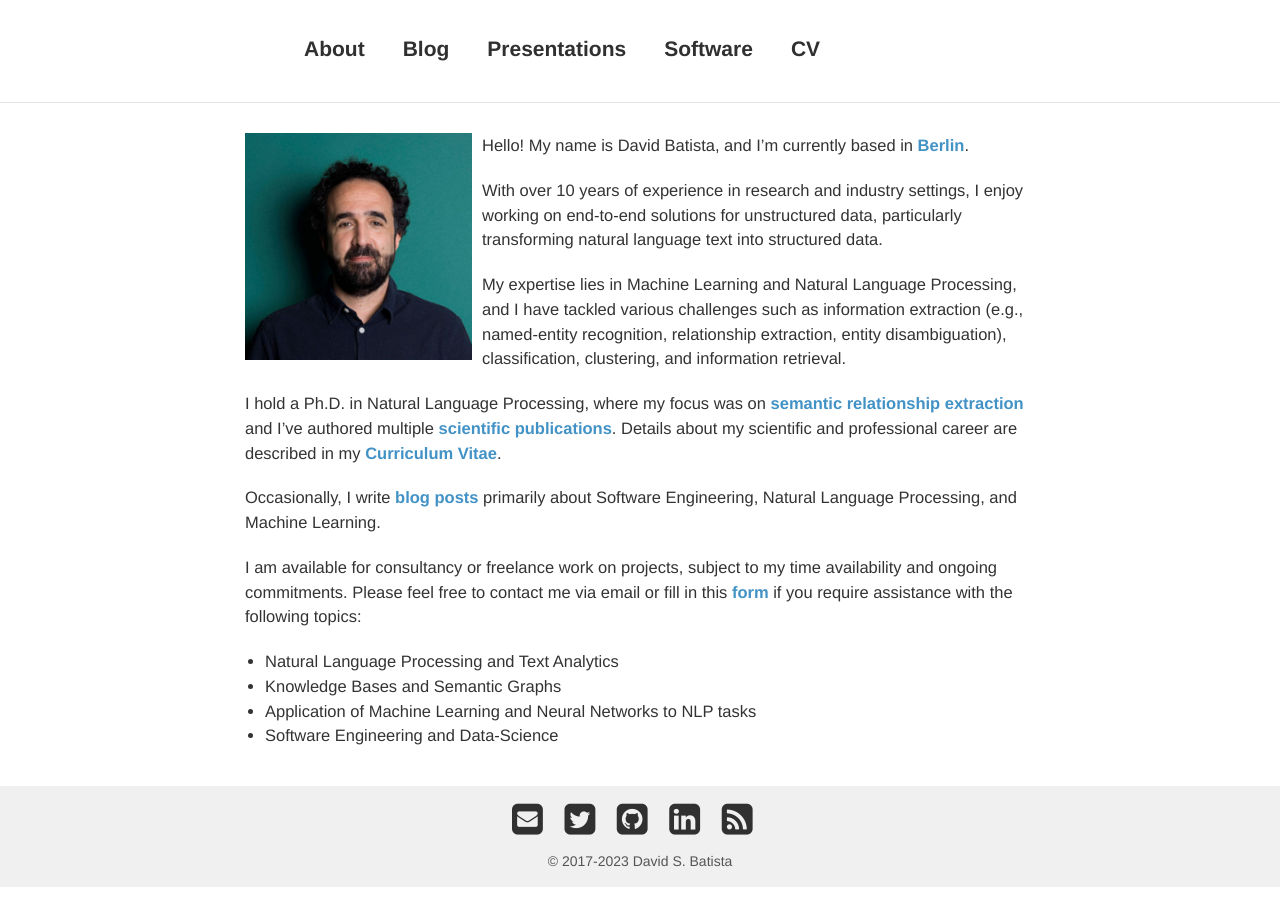
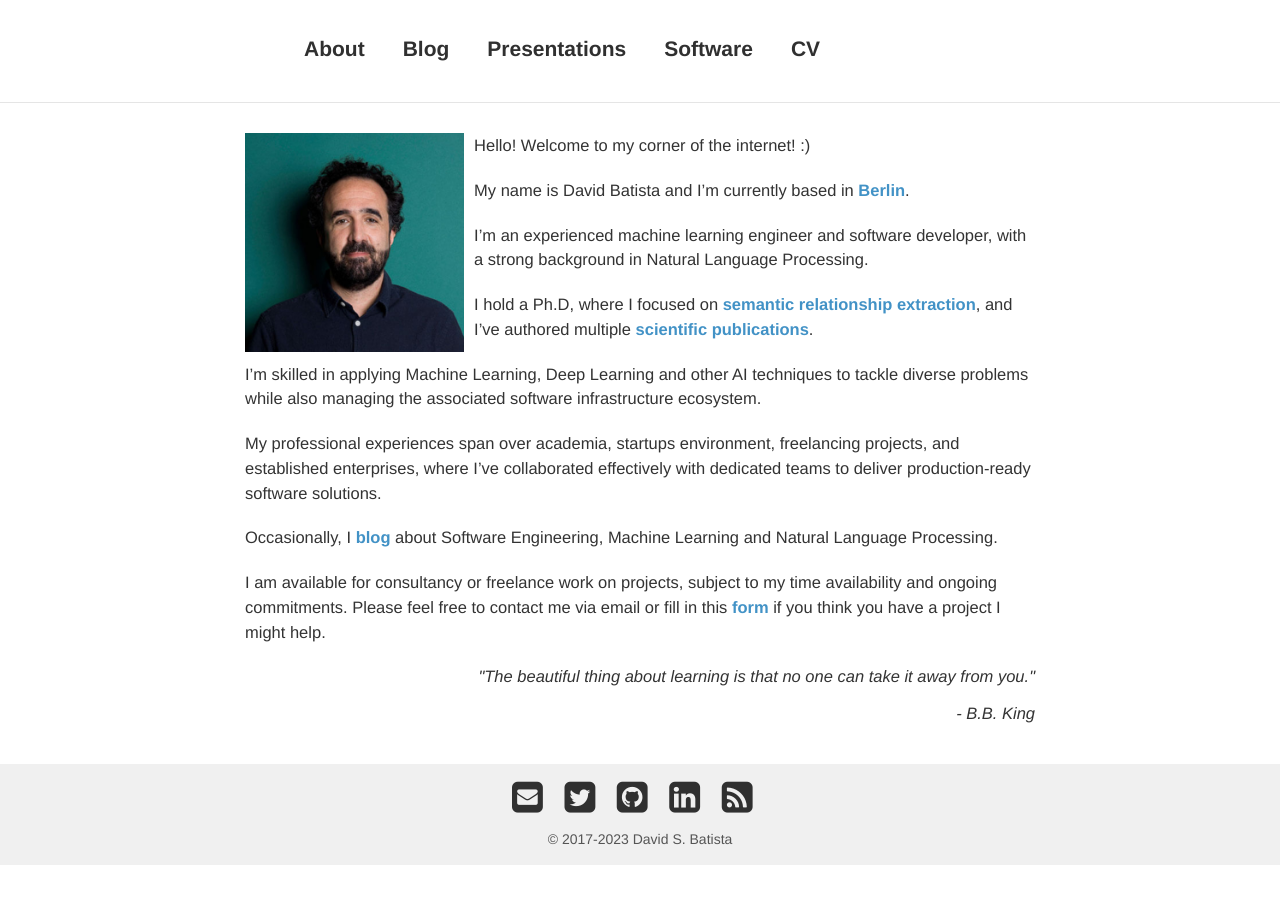
Before and after one commit to davidsbatista/davidsbatista.net, a Jekyll site: the page built from index.md, in a window 1280 px wide. Built offline with Jekyll 4.4.1, drawn with Linux system fonts in a browser that asks for light colours; nearby versions of some CDN libraries.

Commit message:
changing frontpage

```diff
--- a/index.md
+++ b/index.md
@@ -3,22 +3,27 @@ layout: page
 permalink: /
 ---
 
-<img style="float: left; padding-right: 10px;" align="left"  src="/assets/images/about-me_2020_2.jpg" alt="about-me.jpg" width="30%">
+<img style="float: left; padding-right: 10px;" align="left"  src="/assets/images/about-me_2020_2.jpg" alt="about-me.jpg" width="29%">
 
 
-Hello! My name is David Batista, and I'm currently based in [__Berlin__](https://www.google.com/maps/d/viewer?mid=19OMZvuXI0bNyCy-tEzsEglB7UmY&hl&ll=52.51602753988408%2C13.316764005371056&z=10){:target="_blank"}.
+Hello! Welcome to my corner of the internet! :)
 
-With over 10 years of experience in research and industry settings, I enjoy working on end-to-end solutions for unstructured data, particularly transforming natural language text into structured data.
+My name is David Batista and I'm currently based in [__Berlin__](https://www.google.com/maps/d/viewer?mid=19OMZvuXI0bNyCy-tEzsEglB7UmY&hl&ll=52.51602753988408%2C13.316764005371056&z=10){:target="_blank"}.
 
-My expertise lies in Machine Learning and Natural Language Processing, and I have tackled various challenges such as information extraction (e.g., named-entity recognition, relationship extraction, entity disambiguation), classification, clustering, and information retrieval.
+I’m an experienced machine learning engineer and software developer, with a strong background in Natural Language Processing.
 
-I hold a Ph.D. in Natural Language Processing, where my focus was on [__semantic relationship extraction__](http://davidsbatista.net/assets/documents/publications/dsbatista-phd-thesis-2016.pdf){:target="_blank"} and I've authored multiple [__scientific publications__](https://scholar.google.de/citations?user=-tRNGd0AAAAJ&hl=en){:target="_blank"}. Details about my scientific and professional career are described in my [__Curriculum Vitae__](https://www.davidsbatista.net/assets/documents/dsbatista-cv.en.pdf){:target="_blank"}.
+I hold a Ph.D, where I focused on [__semantic relationship extraction__](http://davidsbatista.net/assets/documents/publications/dsbatista-phd-thesis-2016.pdf){:target="_blank"}, and I've authored multiple [__scientific publications__](https://scholar.google.de/citations?user=-tRNGd0AAAAJ&hl=en){:target="_blank"}.
 
-Occasionally, I write <a href="/posts/" target="_blank"><b>blog posts</b></a> primarily about Software Engineering, Natural Language Processing, and Machine Learning.
+I’m skilled in applying Machine Learning, Deep Learning and other AI techniques to tackle diverse problems while also managing the associated software infrastructure ecosystem.
 
-I am available for consultancy or freelance work on projects, subject to my time availability and ongoing commitments. Please feel free to contact me via email or fill in this [__form__](https://o0dzsg71ld8.typeform.com/to/tA9kn9Dd){:target="_blank"} if you require assistance with the following topics:
+My professional experiences span over academia, startups environment, freelancing projects, and established enterprises, where I’ve collaborated effectively with dedicated teams to deliver production‑ready software solutions.
 
-* Natural Language Processing and Text Analytics
-* Knowledge Bases and Semantic Graphs
-* Application of Machine Learning and Neural Networks to NLP tasks
-* Software Engineering and Data-Science
+Occasionally, I <a href="/posts/" target="_blank"><b>blog</b></a> about Software Engineering, Machine Learning and Natural Language Processing.
+
+I am available for consultancy or freelance work on projects, subject to my time availability and ongoing commitments. Please feel free to contact me via email or fill in this [__form__](https://o0dzsg71ld8.typeform.com/to/tA9kn9Dd){:target="_blank"} if you think you have a project I might help.
+
+
+<div style="text-align: right;">
+	<p><em>"The beautiful thing about learning is that no one can take it away from you."</em></p>
+	<p style="font-style: italic;">- B.B. King</p>
+</div>
```
Also changed, not shown: about-me.md (+16 -11 lines).
